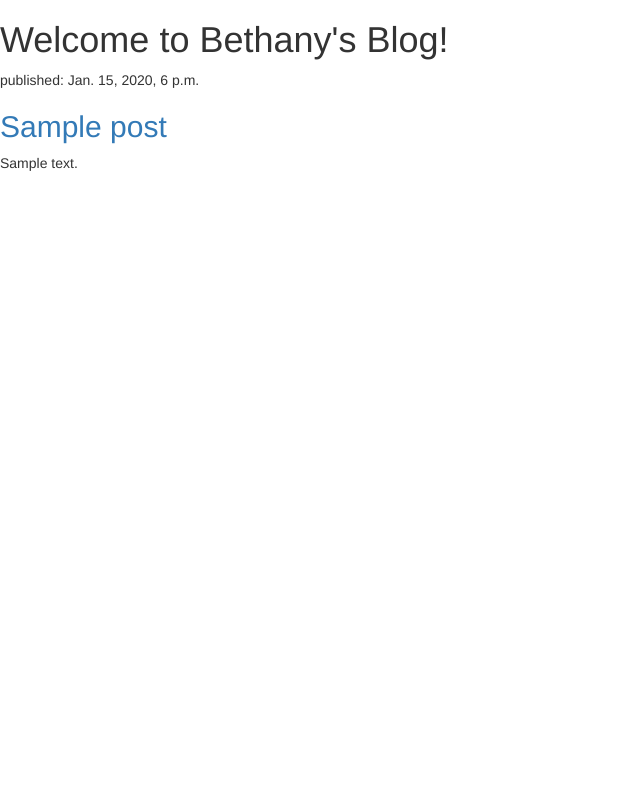
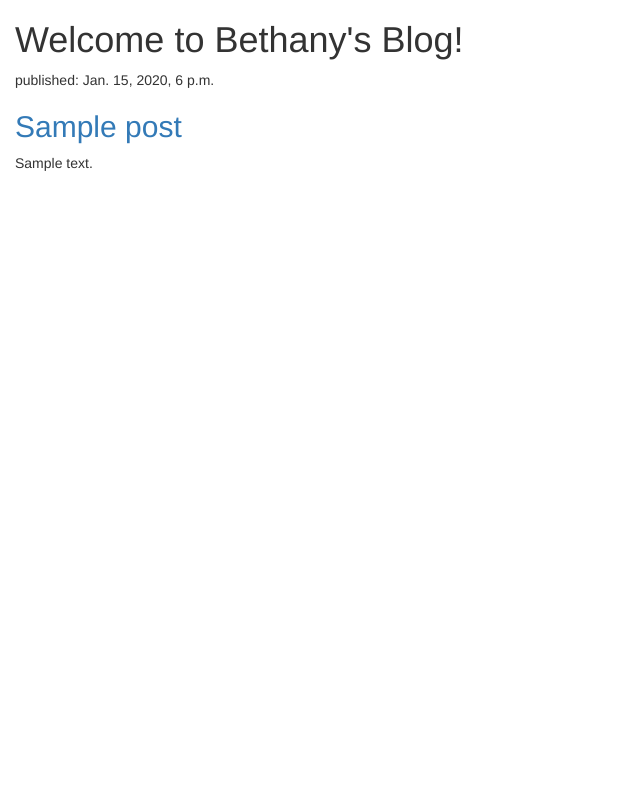
Before and after one commit to bsmit802/my-first-blog, a Django app: page / in a window 1280 px wide. Shown: the whole page, without its empty margins (0-640 px from the left). Run offline with Django 3.2, Linux system fonts and the light colour scheme; tables that the repository leaves empty hold one stand-in row (values such as "Sample post"); some libraries are stand-ins or nearby versions.

Commit message:
Added css and made changes to font colour, padding etc.

```diff
--- /dev/null
+++ b/blog/static/css/blog.css
@@ -0,0 +1,8 @@
+h1 a, h2 a {
+colour: #E0C6E0
+font-family: 'Lobster';
+}
+
+body {
+padding-left: 15px;
+}
--- a/blog/templates/blog/post_list.html
+++ b/blog/templates/blog/post_list.html
@@ -1,8 +1,11 @@
+{% load static%}
 <html>
     <head>
         <title> Bethany's Blog</title>
         <link rel="stylesheet" href="//maxcdn.bootstrapcdn.com/bootstrap/3.2.0/css/bootstrap.min.css">
         <link rel="stylesheet" href="//maxcdn.bootstrapcdn.com/bootstrap/3.2.0/css/bootstrap-theme.min.css">
+        <link href="//fonts.googleapis.com/css?family=Lobster&subset=latin,latin-ext" rel="stylesheet" type="text/css">
+        <link rel="stylesheet" href="{% static 'css/blog.css' %}">
     </head>
     <body>
     <div>
```
